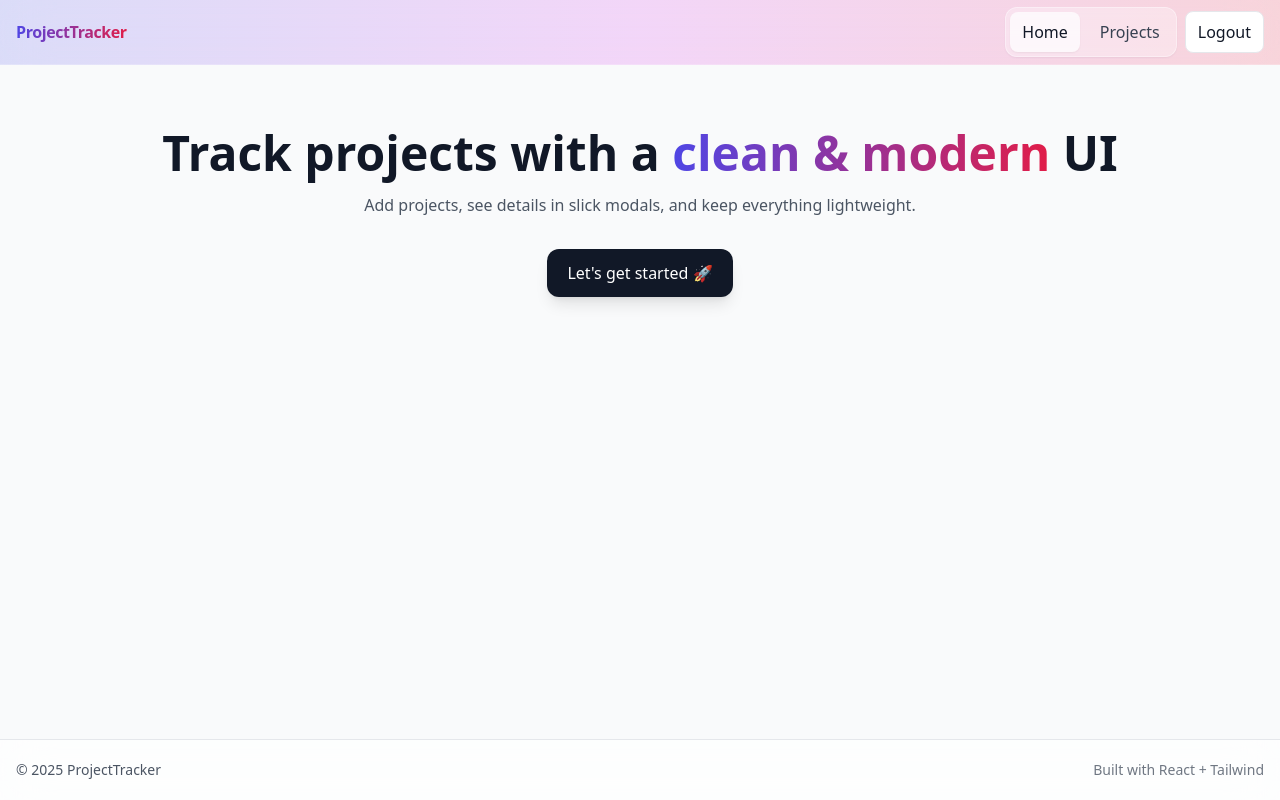
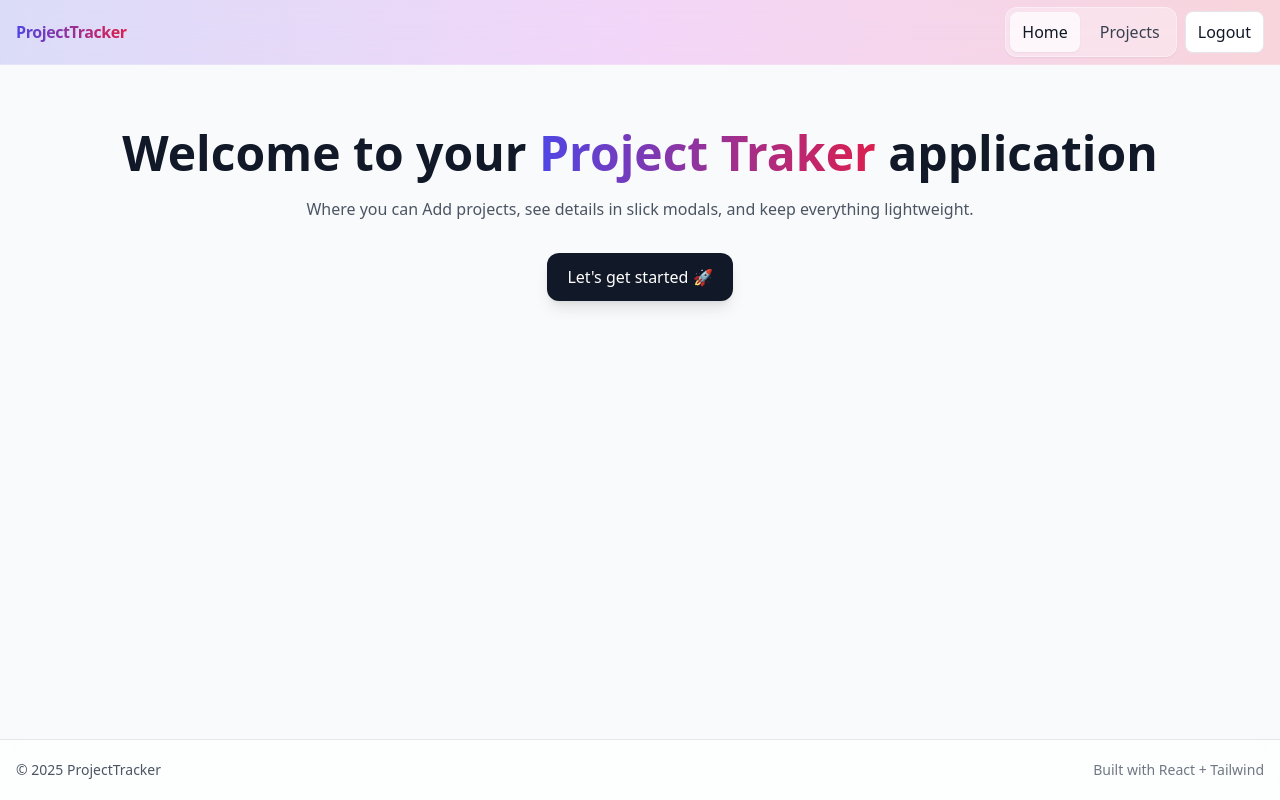
Before and after one commit to RahafJ96/project-tracker, a React app in the folder frontend/: page / in a window 1280 px wide. Built offline with nearby package versions, Linux system fonts and the light colour scheme; no server answers; sample sign-in values are in the browser's storage; the HTML template or start-up script is replaced by a standard one.

Commit message:
minor fixes

```diff
--- a/frontend/src/pages/Home.tsx
+++ b/frontend/src/pages/Home.tsx
@@ -6,15 +6,15 @@ export default function Home() {
       <div className="absolute inset-0 -z-10 bg-gradient-to-b from-white via-indigo-50 to-rose-50" />
       <div className="container mx-auto px-4 py-16 text-center">
         <h1 className="text-4xl sm:text-5xl font-bold leading-tight">
-          Track projects with a{" "}
+          Welcome to your{" "}
           <span className="bg-gradient-to-r from-indigo-600 to-rose-600 bg-clip-text text-transparent">
-            clean & modern
+            Project Traker{" "}
           </span>{" "}
-          UI
+          application
         </h1>
-        <p className="mt-4 text-gray-600 max-w-2xl mx-auto">
-          Add projects, see details in slick modals, and keep everything
-          lightweight.
+        <p className="mt-5 text-gray-600 max-w-2xl mx-auto">
+          Where you can Add projects, see details in slick modals, and keep
+          everything lightweight.
         </p>
         <Link
           to="/projects"
```
